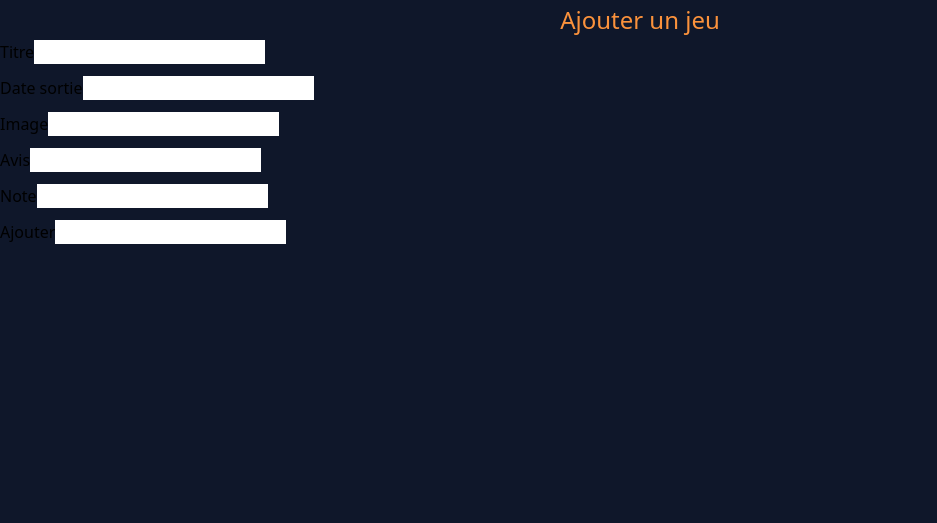
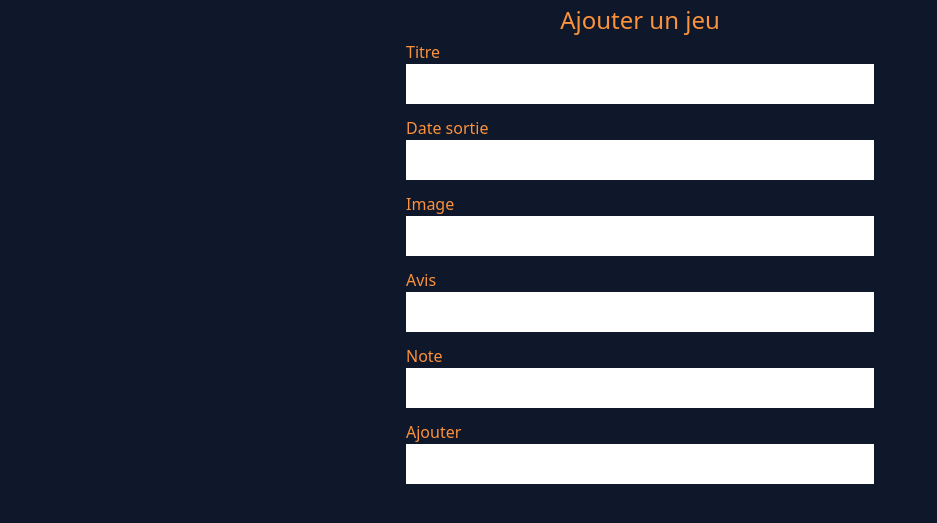
Before and after one commit to anthony0467/ClassementJeux, a Symfony app: template templates/jeu/add.html.twig in a window 1280 px wide. Shown: the top 523 px of the page, without its empty margins (0-937 px from the left). Run offline with Twig, Linux system fonts and the light colour scheme; the template is opened without the code that fills it, so the values that code supplies are empty; form fields are guessed from the names that the template uses; some libraries are stand-ins or nearby versions.

Commit message:
style: list jeu

```diff
--- a/public/css/style.css
+++ b/public/css/style.css
@@ -1,3 +1,75 @@
+body{
+    perspective: 1000px;
+}
+
 p{
     color: white;
 }
+
+.form-jeu{
+  max-width: 500px;
+  margin-left: auto;
+  margin-right: auto;
+  padding: 0 1rem;
+}
+
+form{
+    display: flex;
+    flex-direction: column;
+    justify-content: center;
+
+}
+
+form div{
+    display: flex;
+    flex-direction: column;
+}
+
+label{
+    color: rgb(251 146 60)
+}
+
+form input{
+    padding: .5rem;
+}
+
+form button{
+background: green!important;
+  color: white;
+  padding: .5rem;
+  margin: 1rem 0;
+}
+
+#jeu_image{
+    color: rgb(251 146 60)
+}
+
+.card {
+    background-position: center;
+    transition: all 0.5s ease;
+    overflow: hidden; /* Pour cacher les parties de l'image qui dépassent */
+}
+
+.card img {
+    object-position: left;
+    transition: .5s;
+    width: 100%; /* Ajustez selon la largeur initiale de vos images */
+}
+
+.card:hover {
+    background-position: 80%;
+    transform: rotate3d(1, 1, 1, -20deg);
+}
+
+.card:hover img {
+    object-position: right;
+}
+
+
+/**************************************************************** show ****************************************************************/
+
+.image-jeu img{
+    height: 500px;
+    object-fit: cover;
+    object-position: center;
+}
```
Also changed, not shown: templates/jeu/index.html.twig (+27 -1 lines).
